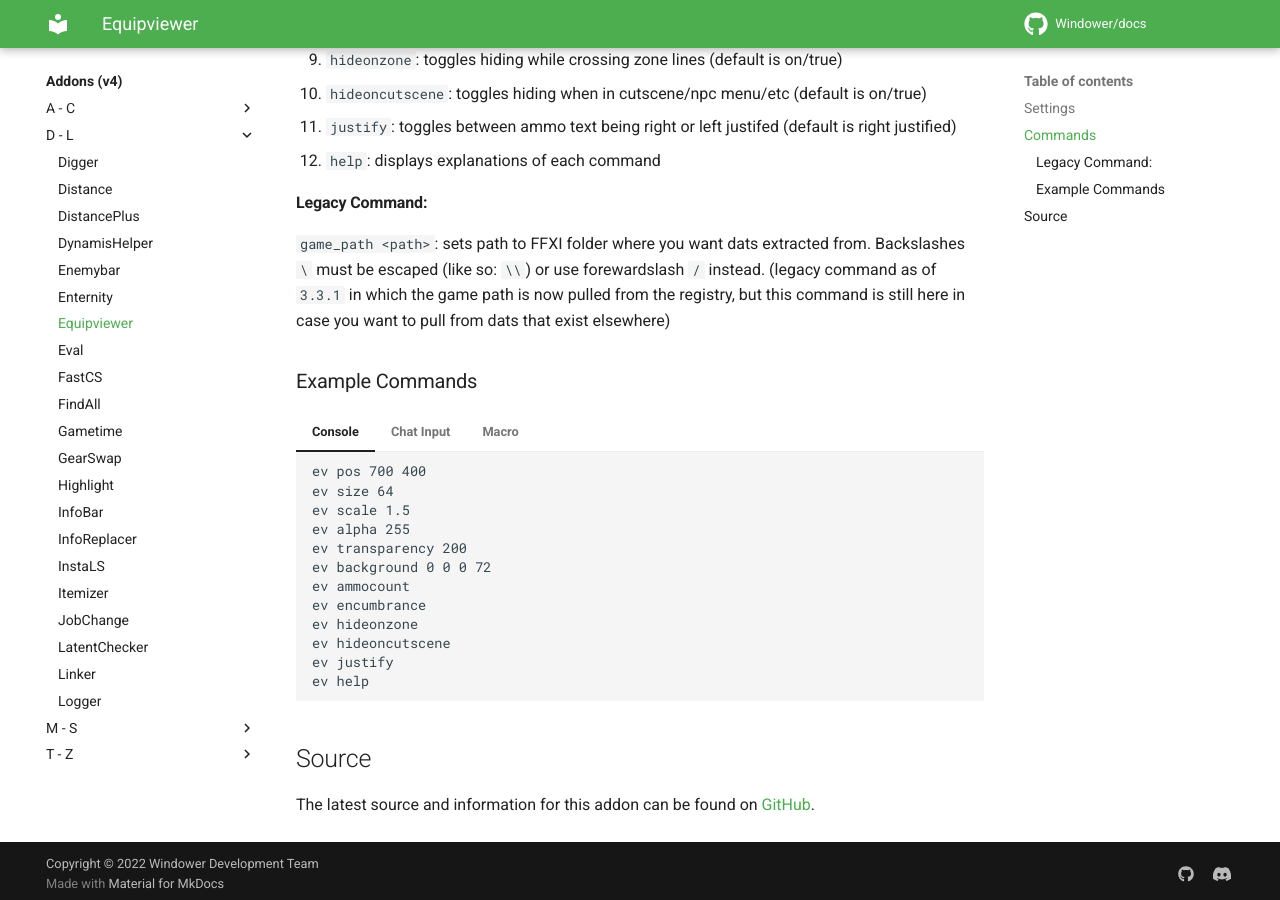
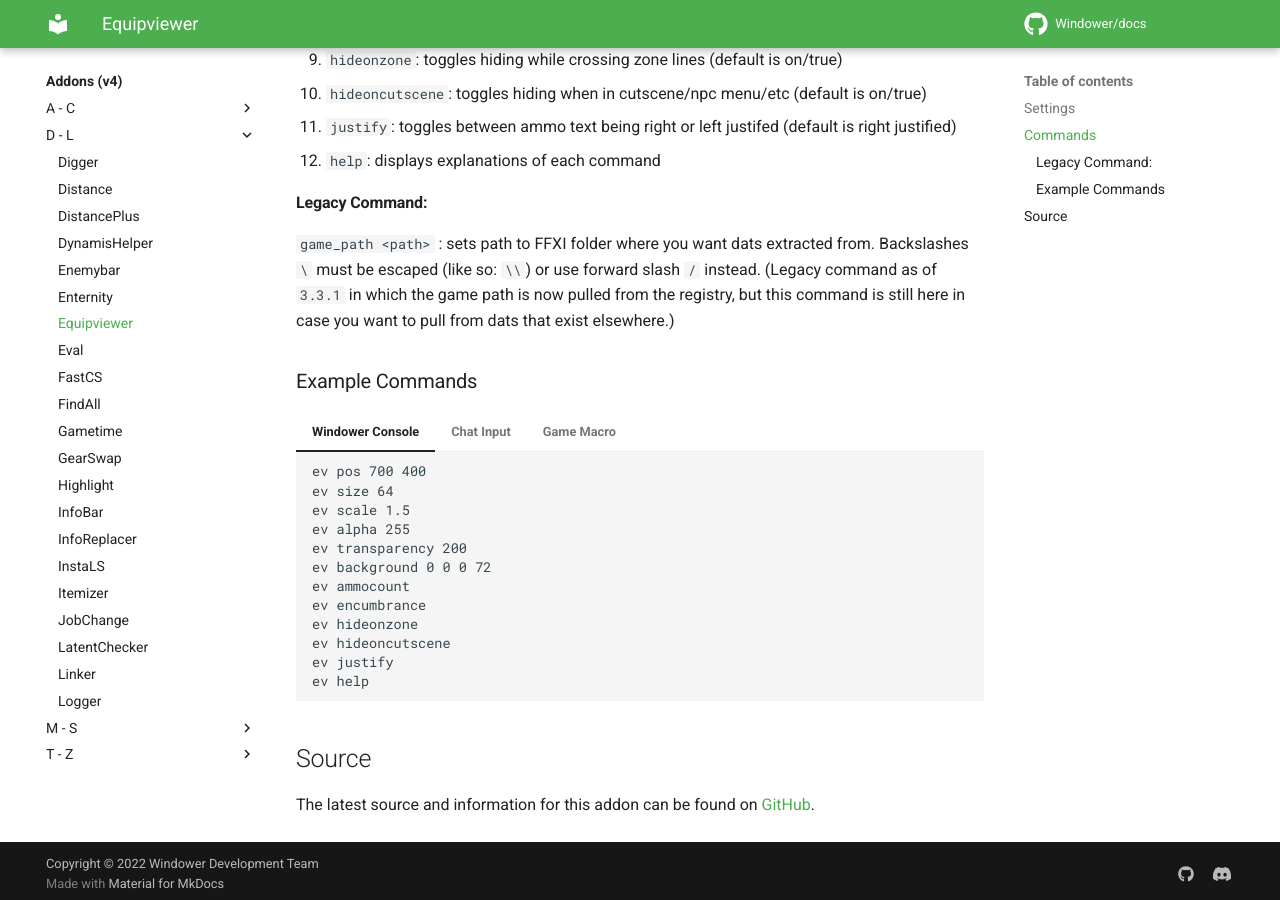
Before and after one commit to zetaepyon/windower-docs, an MkDocs documentation site: the page built from docs/addons_v4/equipviewer.md, in a window 1280 px wide and 900 px high, scrolled down 918 px. Built offline with MkDocs 1.6.1 and Material for MkDocs 9.7.7, drawn with Linux system fonts in a browser that asks for light colours; comment, search, counter and statistics services are not loaded.

Commit message:
Updates to equipviewer example

````diff
--- a/docs/addons_v4/equipviewer.md
+++ b/docs/addons_v4/equipviewer.md
@@ -35,11 +35,12 @@ Displays current equipment grid on screen. Also can show current Ammo count and
 
 #### Legacy Command:
 
-`game_path <path>`: sets path to FFXI folder where you want dats extracted from. Backslashes `\` must be escaped (like so: `\\`) or use forewardslash `/` instead. (legacy command as of `3.3.1` in which the game path is now pulled from the registry, but this command is still here in case you want to pull from dats that exist elsewhere)
+`game_path <path>`
+:   sets path to FFXI folder where you want dats extracted from. Backslashes `\` must be escaped (like so: `\\`) or use forward slash `/` instead. (Legacy command as of `3.3.1` in which the game path is now pulled from the registry, but this command is still here in case you want to pull from dats that exist elsewhere.)
 
 ### Example Commands
 
-=== "Console"
+=== "Windower Console"
 
     ```
     ev pos 700 400
@@ -73,7 +74,7 @@ Displays current equipment grid on screen. Also can show current Ammo count and
     //ev help
     ```
 
-=== "Macro"
+=== "Game Macro"
 
     ```
     /con ev pos 700 400
````
